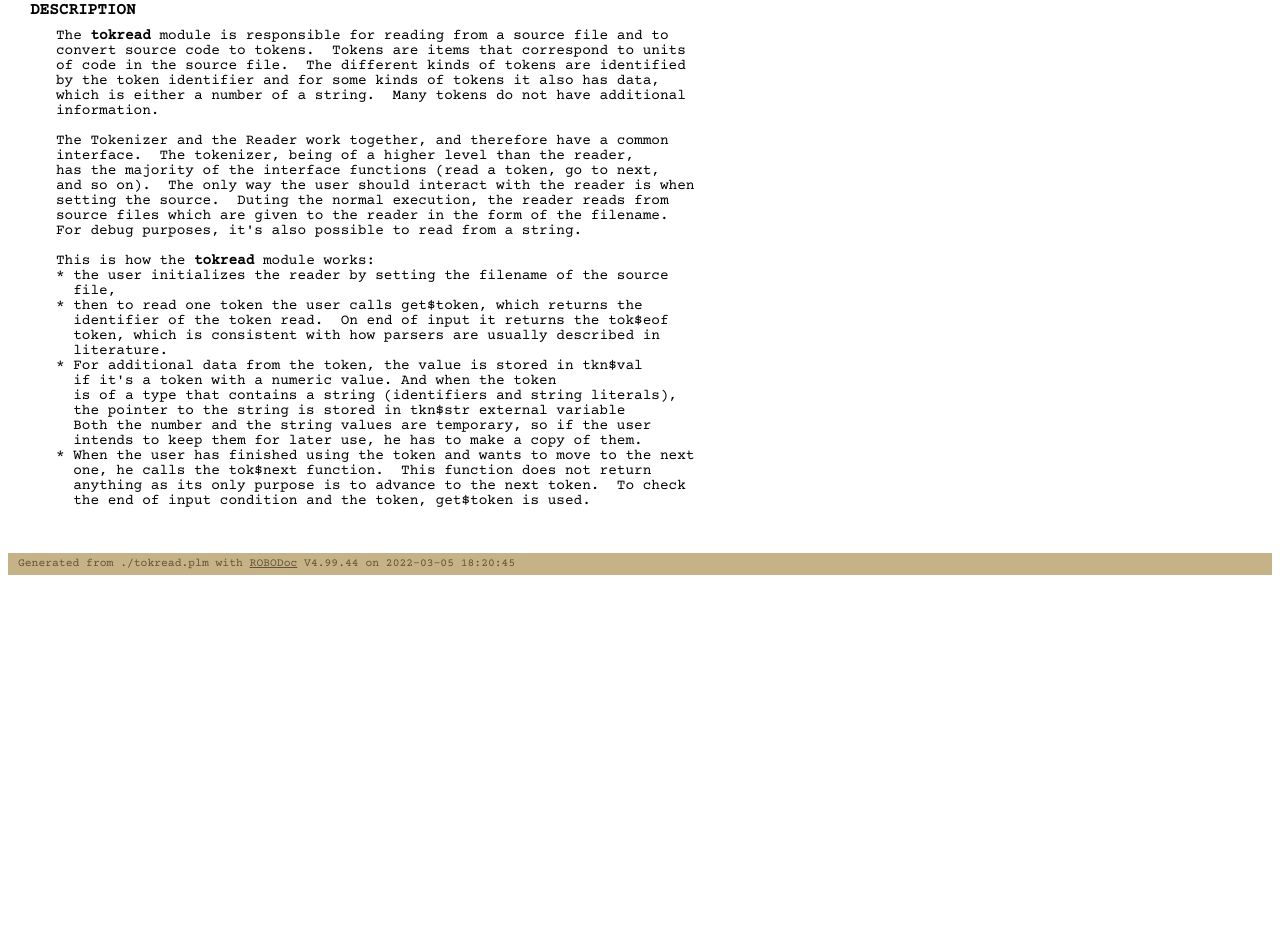
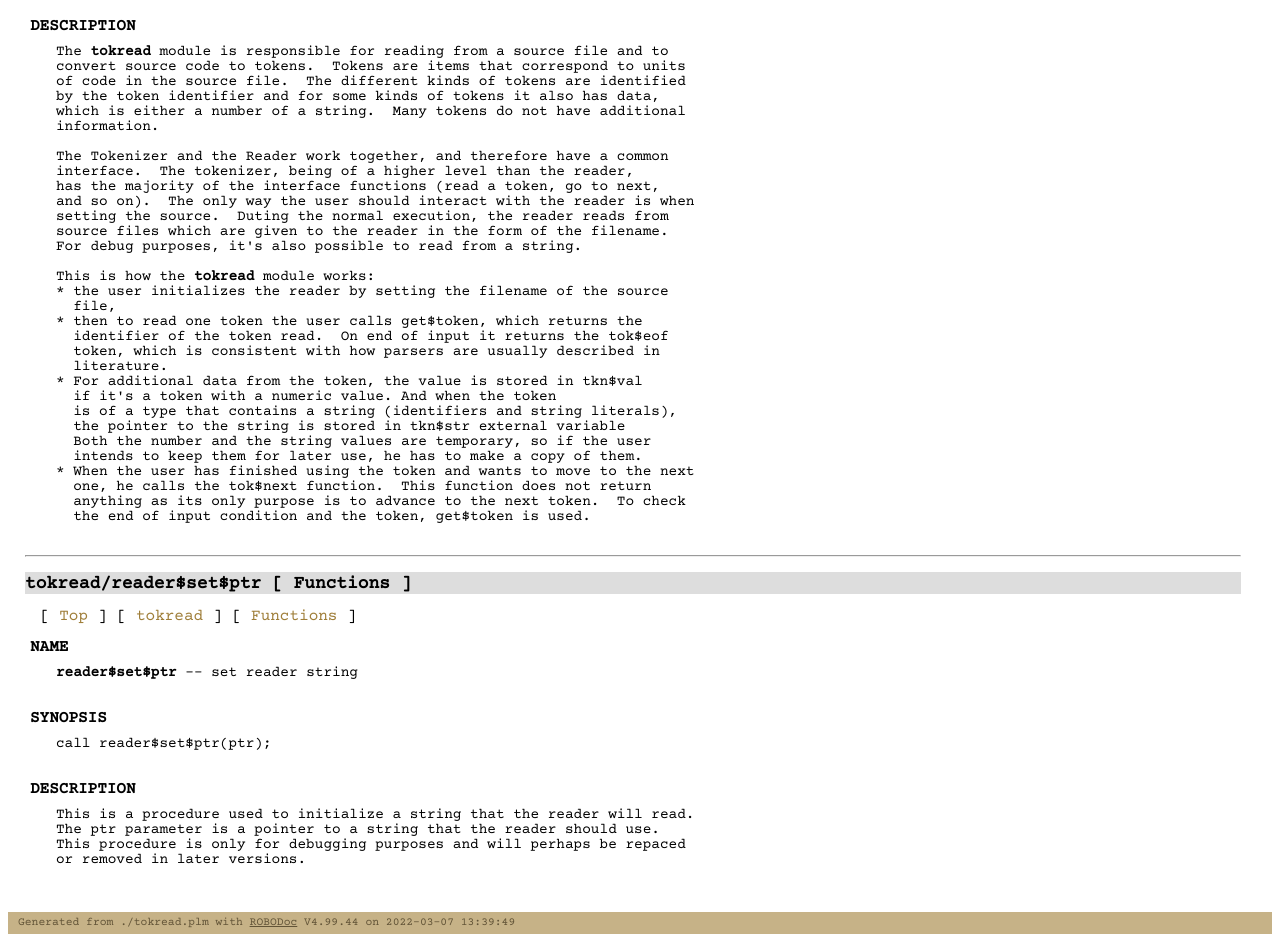
Before and after one commit to naens/plm, a plain HTML site: page docs/tokread_plm.html in a window 1280 px wide. Shown: the part 367-1309 px from the top of the page. Before the commit the page ends 950 px from the top, so only its background shows below. Drawn offline with Linux system fonts and the light colour scheme.

Commit message:
regenerate docs

```diff
--- a/docs/tokread_plm.html
+++ b/docs/tokread_plm.html
@@ -26,6 +26,9 @@
 <h3>TABLE OF CONTENTS</h3>
 <ul>
 <li>1. <a href="#robo1">plm/tokread</a></li>
+<ul>
+<li>1.1. <a href="#robo3">tokread/reader$set$ptr</a></li>
+</ul>
 </ul>
 <hr />
 <a name="plm2ftokread"></a>
@@ -70,9 +73,27 @@
      the end of input condition and the token, get$token is used.
 </pre>
 
+<hr />
+<a name="tokread2freader24set24ptr"></a>
+<a name="robo3"></a><h2>tokread/reader$set$ptr [ Functions ]</h2>
+
+<p>[ <a href="#robo_top_of_doc">Top</a> ] [ <a href="#robo1">tokread</a> ] [ <a href="./robo_functions.html#robo_top_of_doc">Functions</a> ]</p>
+<p class="item_name">NAME</p>
+<pre>   <strong>reader$set$ptr</strong> -- set reader string
+</pre>
+<p class="item_name">SYNOPSIS</p>
+<pre>   call reader$set$ptr(ptr);
+</pre>
+<p class="item_name">DESCRIPTION</p>
+<pre>   This is a procedure used to initialize a string that the reader will read.
+   The ptr parameter is a pointer to a string that the reader should use.
+   This procedure is only for debugging purposes and will perhaps be repaced
+   or removed in later versions.
+</pre>
+
 </div> <!-- content -->
 <div id="footer">
-<p>Generated from ./tokread.plm with <a href="http://www.xs4all.nl/~rfsber/Robo/robodoc.html">ROBODoc</a> V4.99.44 on 2022-03-05 18:20:45</p>
+<p>Generated from ./tokread.plm with <a href="http://www.xs4all.nl/~rfsber/Robo/robodoc.html">ROBODoc</a> V4.99.44 on 2022-03-07 13:39:49</p>
 </div> <!-- footer -->
 </body>
 </html>
```
Also changed, not shown: docs/index.html (+4 -1 lines), docs/masterindex.html (+2 -1 lines), docs/robo_functions.html (+2 -1 lines), docs/robo_modules.html (+1 -1 lines), docs/robo_sourcefiles.html (+1 -1 lines), docs/string_plm.html (+1 -1 lines).
